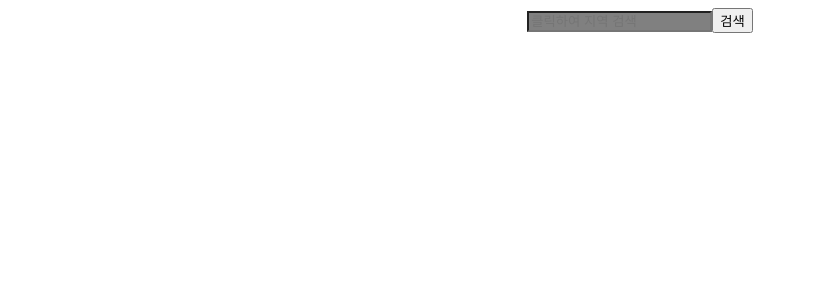
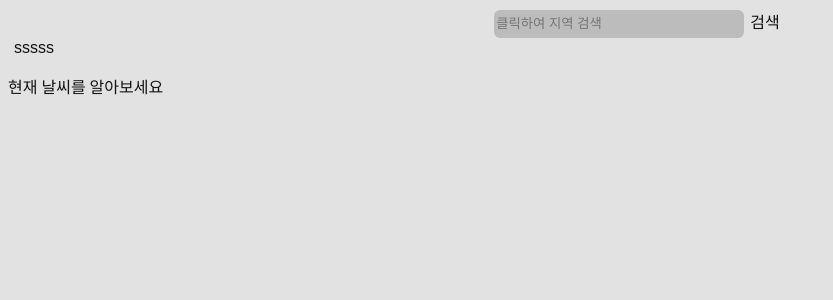
Before and after one commit to NekoNyangYee/kthweather.com, a React (Create React App) app: page / in a window 1280 px wide. Shown: the top 300 px of the page, without its empty margins (0-833 px from the left). Built offline with nearby package versions, Linux system fonts and the light colour scheme.

Commit message:
second update

```diff
--- a/src/App.tsx
+++ b/src/App.tsx
@@ -1,19 +1,32 @@
 import { useForecast } from "./Component/Hooks/useForecast";
 import { Search } from "./Component/Search/Search";
 import { Forecast } from "./Component/Forecast";
+import { useCallback, useLayoutEffect } from "react";
+import { ThemeProvider } from "styled-components";
+import { darkTheme, lightTheme } from "./Theme/Theme";
+import { GlobalStyle } from "./Theme/global-style";
 
 function App(): JSX.Element {
-  const { term, options, forecast, onInputChange, onOptionSelect, onSubmit } = useForecast()
+  const { term, theme, setTheme, options, forecast, onInputChange, onOptionSelect, onSubmit, toggleTheme } = useForecast()
+  useLayoutEffect(() => {
+    const savedTheme = localStorage.getItem("theme");
+    if (savedTheme && ["dark", "light"].includes(savedTheme)) {
+      return setTheme(savedTheme);
+    }
+  }, []);
   return (
     <>
-      <Search
-        term={term}
-        options={options}
-        onInputChange={onInputChange}
-        onOptionSelect={onOptionSelect}
-        onSubmit={onSubmit} />
-      {forecast ? <Forecast data={forecast} /> : (null)}
-
+      <ThemeProvider theme={theme === 'light' ? lightTheme : darkTheme}>
+        <GlobalStyle />
+        <Search
+          term={term}
+          options={options}
+          onInputChange={onInputChange}
+          onOptionSelect={onOptionSelect}
+          onSubmit={onSubmit}
+          toggleTheme={toggleTheme} />
+        {forecast ? <Forecast data={forecast} /> : ('현재 날씨를 알아보세요')}
+      </ThemeProvider>
     </>
   );
 }
--- a/src/Component/Forecast.tsx
+++ b/src/Component/Forecast.tsx
@@ -1,15 +1,17 @@
-import { forecastType } from "../types/Type"
-import styled from "styled-components"
+import styled, { ThemeProvider } from "styled-components"
 
 const NowWeather = styled.h1`
     font-size: 22px;
 `;
 
 const MoreWeather = styled.div`
-    width: 100%;
+    width: auto;
     height: auto;
     display: flex;
-    overflow: scroll;
+    overflow-x: scroll;
+    background: ${({ theme }: { theme: any }) => theme.boxColor};
+    border-radius: 21px;
+    margin: 12px;
 `;
 
 const WeatherList = styled.div`
@@ -19,9 +21,16 @@ const WeatherList = styled.div`
     text-align: center;
 `;
 
-type Props = {
-    data: forecastType
-}
+const WeatherCountry = styled.div`
+    font-size: 23px;
+`;
+
+const PresentWeather = styled.div`
+    width: 100%;
+    height: auto;
+    margin: 10px;
+    background: ${({ theme }: { theme: any }) => theme.boxColor};
+`;
 
 const Degree = ({ temp }: { temp: number }): JSX.Element => (
     <>
@@ -41,31 +50,36 @@ const getSunTime = (timestamp: number): string => {
     return `${hours} : ${minutes}`
 }
 
-export const Forecast = ({ data }: Props): JSX.Element => {
+export const Forecast = ({ data }: any): JSX.Element => {
     const today = data.list[0]
     return (
-        <div>
-            <h2>{data.name}</h2>
-            <h2>({data.country})</h2>
+        <>
+            <PresentWeather>
+                <WeatherCountry>
+                    <span>{data.name}, ({data.country})</span>
+                </WeatherCountry>
                 <NowWeather>
                     <Degree temp={Math.round(today.main.temp)} />
                 </NowWeather>
                 <img src={`http://openweathermap.org/img/wn/${today.weather[0].icon}@2x.png`} />
                 <p>{today.weather[0].description}</p>
                 <p>{today.weather[0].main}</p>
-            <p>최고온도: <Degree temp={Math.ceil(today.main.temp_max)} /></p>
-            <p>최저온도: <Degree temp={Math.floor(today.main.temp_min)} /></p>
+                <p>최고: <Degree temp={Math.ceil(today.main.temp_max)} /></p>
+                <p>최저: <Degree temp={Math.floor(today.main.temp_min)} /></p>
+            </PresentWeather>
             <MoreWeather>
-                {data.list.map((itm, i) => (
+                {data.list.map((itm: any, i: any) => (
                     <WeatherList key={i}>
-                        <p>{i === 0 ? '지금' : new Date(itm.dt * 1000).getHours()}시</p>
+                        <p>{i === 0 ? '지금' : `${new Date(itm.dt * 1000).getHours()}시`}</p>
                         <img src={`http://openweathermap.org/img/wn/${itm.weather[0].icon}@2x.png`} />
                         <Degree temp={Math.round(itm.main.temp)} />
                     </WeatherList>
                 ))
-                }</MoreWeather>
+                }
+            </MoreWeather>
             <p>{getSunTime(data.sunrise)}</p>
             <p>{getSunTime(data.sunset)}</p>
-        </div >
+        </>
     )
+
 }
--- a/src/Component/Hooks/useForecast.ts
+++ b/src/Component/Hooks/useForecast.ts
@@ -1,4 +1,4 @@
-import { useState, useEffect, ChangeEvent } from "react"
+import { useState, useEffect, ChangeEvent, useCallback, useLayoutEffect } from "react"
 import { optionType, forecastType } from "../../types/Type";
 
 export const useForecast = () => {
@@ -54,7 +54,15 @@ export const useForecast = () => {
         }
     }, [city])
 
+    const [theme, setTheme] = useState<string>('light');
+    const toggleTheme = useCallback(() => {
+        const updatedTheme = theme === "light" ? "dark" : "light";
+        setTheme(updatedTheme);
+        localStorage.setItem("theme", updatedTheme);
+    }, [theme])
+
+
     return {
-        term, options, forecast, onInputChange, onOptionSelect, onSubmit
+        term, theme, setTheme, options, forecast, onInputChange, onOptionSelect, onSubmit, toggleTheme
     }
 }
--- a/src/Component/Search/Search.tsx
+++ b/src/Component/Search/Search.tsx
@@ -1,4 +1,4 @@
-import { ChangeEvent } from "react";
+import { ChangeEvent, useState } from "react";
 import { optionType } from "../../types/Type";
 import styled from "styled-components";
 
@@ -7,7 +7,16 @@ const SearchArea = styled.div`
 `;
 
 const TextField = styled.input`
-    background: gray;
+    width: 250px;
+    background: ${({ theme }: { theme: any }) => theme.textFieldColor};
+    height: 28px;
+    border: none;
+    border-radius: 6px;
+`;
+
+const QueryList = styled.ul`
+      list-style: none;
+      text-align: center;
 `;
 
 type Props = {
@@ -16,23 +25,24 @@ type Props = {
     onInputChange: (e: ChangeEvent<HTMLInputElement>) => void
     onOptionSelect: (option: optionType) => void
     onSubmit: () => void
+    toggleTheme: () => void
 }
 
-export const Search = ({ term, options, onInputChange, onOptionSelect, onSubmit }: Props): JSX.Element => {
-
+export const Search = ({ term, options, onInputChange, onOptionSelect, onSubmit, toggleTheme }: Props): JSX.Element => {
     return (
         <>
             <SearchArea>
                 <TextField type='search' value={term} placeholder='클릭하여 지역 검색' onChange={onInputChange} />
                 <button onClick={onSubmit}>검색</button>
             </SearchArea>
-            <ul>
+            <button onClick={toggleTheme}>sssss</button>
+            <QueryList>
                 {options.map((option: optionType, index: number) =>
                     <li key={option.name + '-' + index}>
                         <button onClick={() => onOptionSelect(option)}>{option.name}, {option.country}</button>
                     </li>
                 )}
-            </ul>
+            </QueryList>
         </>
     )
 }
--- /dev/null
+++ b/src/Theme/Theme.ts
@@ -0,0 +1,20 @@
+export const lightTheme = {
+    bgColor: "#E2E2E2",
+    textColor: "#131213",
+    boxColor: "#FFFFFF",
+    textFieldColor: "#BCBCBC"
+};
+
+export const darkTheme = {
+    bgColor: "#131213",
+    textColor: "#FEFEFE",
+    boxColor: "#6F6F6F",
+    textFieldColor: "#484848"
+};
+
+export const theme = {
+    lightTheme,
+    darkTheme,
+};
+
+export default theme;
--- /dev/null
+++ b/src/Theme/global-style.ts
@@ -0,0 +1,23 @@
+import { createGlobalStyle } from 'styled-components';
+
+export const GlobalStyle = createGlobalStyle`
+    body {
+        background: ${({ theme }: { theme: any }) => theme.bgColor};
+        transition: all 0.25s linear;
+        color: ${({ theme }: { theme: any }) => theme.textColor};
+    }
+    button {
+        cursor: pointer;
+        border: 0;
+        outline: none;
+        background: ${({ theme }: { theme: any }) => theme.startBgColor};
+        color: ${({ theme }: { theme: any }) => theme.textColor};
+        background: none;
+        font-size: 16px;
+        transition: all .25s;
+    }
+    input {
+        transition: all 0.25s linear;
+        color: ${({ theme }: { theme: any }) => theme.textColor};
+    }
+`;
```
Also changed, not shown: src/Component/Header/Header.tsx (deleted, +0 -9 lines). Lines whose indentation alone changed are shown as unchanged.
